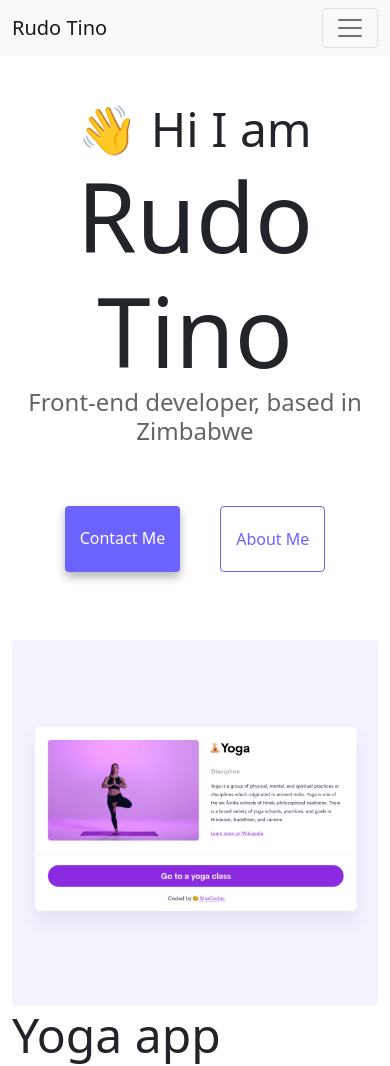
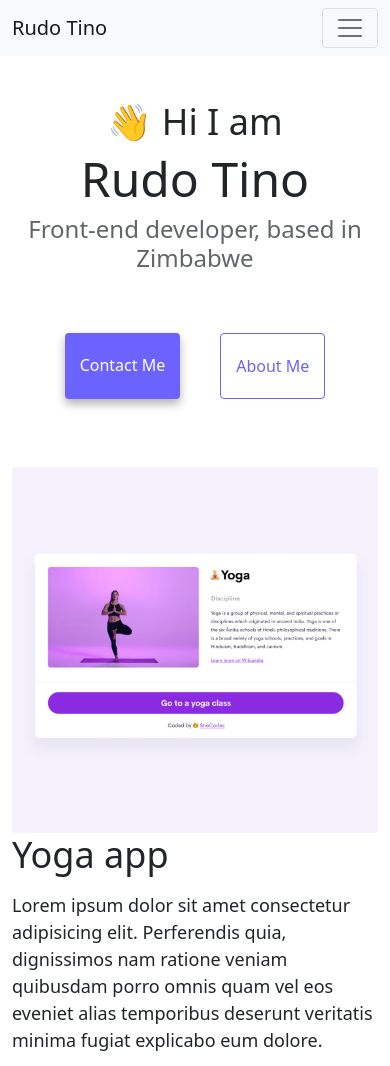
Before and after one commit to rudotino/advanced-tools-homework, a website: page index.html in a window 390 px wide. Shown: the top 1066 px of the page. Drawn offline with nearby package versions, Linux system fonts and the light colour scheme.

Commit message:
added @media to the stylesheet  for h1 and h2

```diff
--- a/style.css
+++ b/style.css
@@ -86,3 +86,13 @@ p {
 .email-link:hover {
   text-decoration: underline;
 }
+
+@media (max-width: 900px) {
+  h1 {
+    font-size: 48px;
+    line-height: 1.5;
+  }
+  h2 {
+    font-size: 36px;
+  }
+}
```
